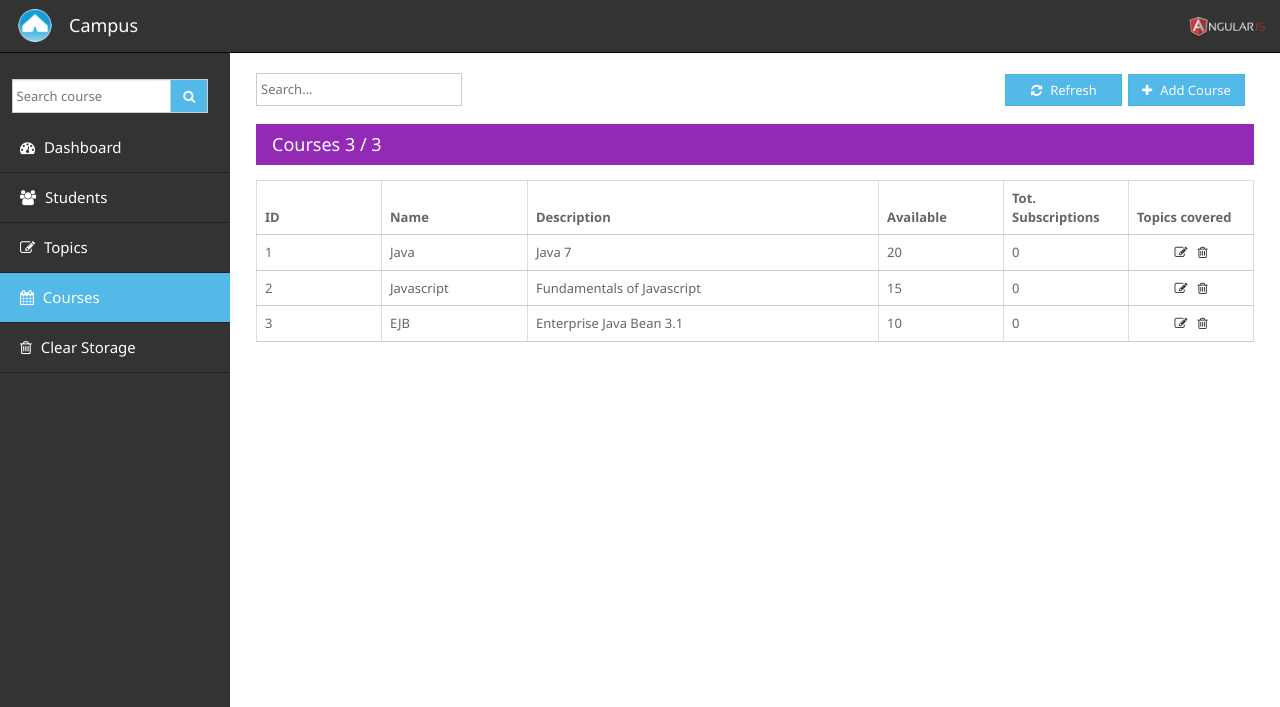
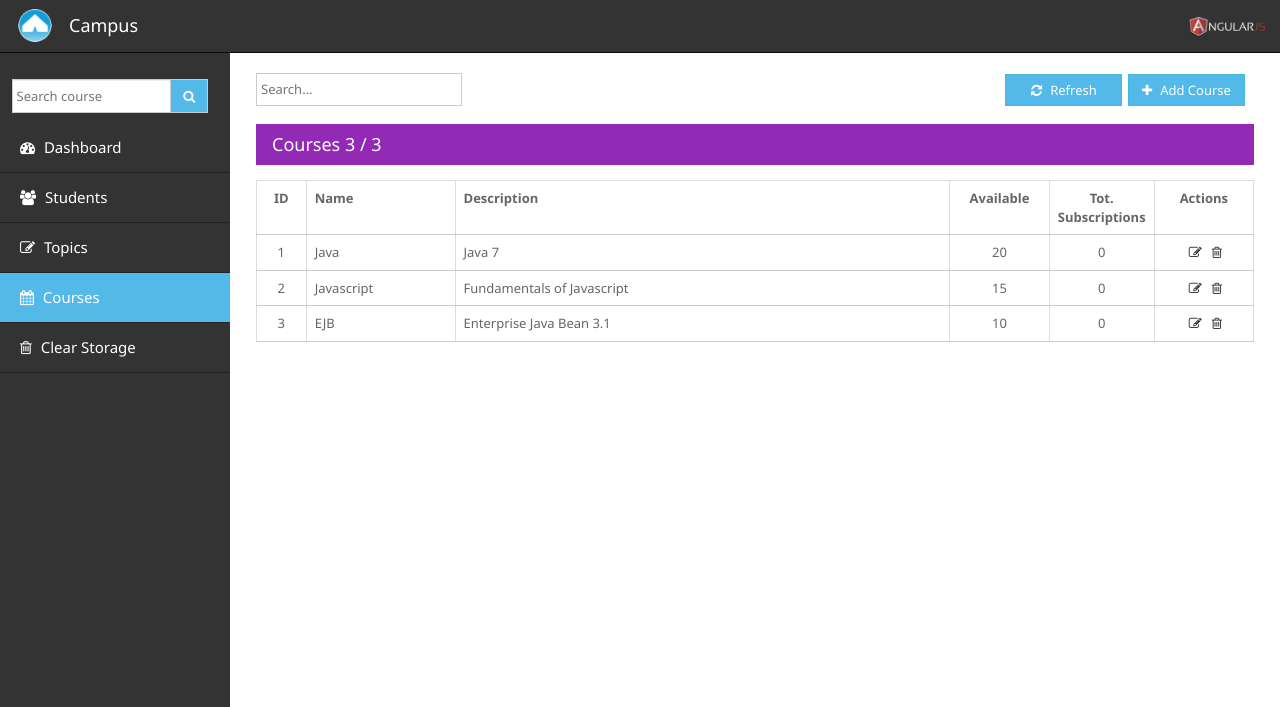
Before and after one commit to ermalaliraj/angularjs-campus, a website: page app/index.html at #/courses in a window 1280 px wide. Shown: the top 707 px of the page. Drawn offline with Linux system fonts and the light colour scheme; files that its build step writes are made by us from their sources.

Commit message:
singleTable css %

```diff
--- a/app/content/customtheme.css
+++ b/app/content/customtheme.css
@@ -1296,15 +1296,17 @@ form label {
 .widget .tableSingle {
     margin-top: 15px;
 }
-.widget .tableSingle th{
+.widget .tableSingle thead tr{
     font-weight: bold;
     font-size: 13px;
 }
 
-.widget .tableSingle th:nth-child(1){width: 125px;}
-.widget .tableSingle th:nth-child(4){width: 125px;}
-.widget .tableSingle th:nth-child(5){width: 125px;}
-.widget .tableSingle th:nth-child(6){width: 125px;}
+.widget .tableSingle td:nth-child(1){width: 5%; text-align: center}
+.widget .tableSingle :nth-child(2){width: 15%;}
+.widget .tableSingle :nth-child(3){width: 50%;}
+.widget .tableSingle :nth-child(4){width: 10%; text-align: center}
+.widget .tableSingle :nth-child(5){width: 10%; text-align: center}
+.widget .tableSingle :nth-child(6){width: 10%; text-align: center}
 
 
 .widget .outerDivCenterIcon{
--- a/app/courses/courses.html
+++ b/app/courses/courses.html
@@ -26,12 +26,12 @@
                     <div>
                         <table class="table tableSingle table-bordered">
                             <thead>
-                                <th>ID</th>
-                                <th>Name</th>
-                                <th>Description</th>
-                                <th>Available</th>
-                                <th>Tot. Subscriptions</th>
-                                <th>Topics covered</th>
+                                <td>ID</td>
+                                <td>Name</td>
+                                <td>Description</td>
+                                <td>Available</td>
+                                <td>Tot. Subscriptions</td>
+                                <td>Actions</td>
                             </thead>
                             <tr ng-repeat="s in vm.filteredCourses ">
                                 <td title="'ID'" sortable="'id'">{{s.id}}</td>
```
